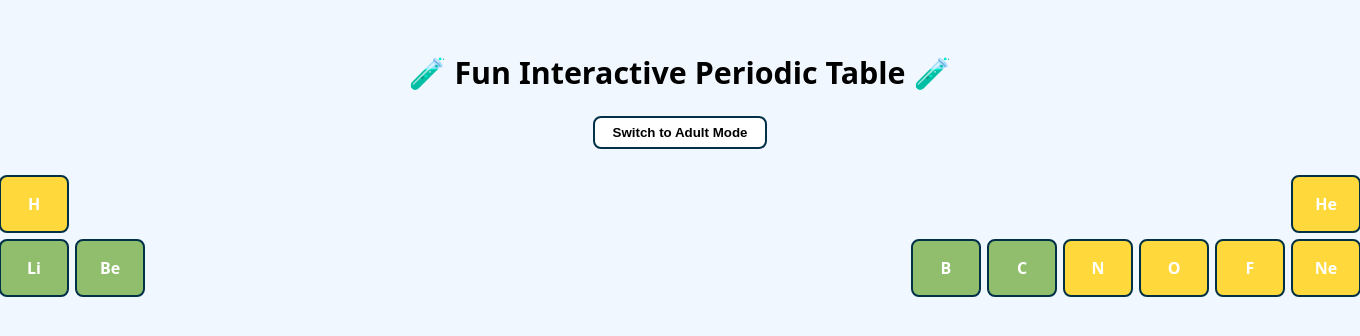
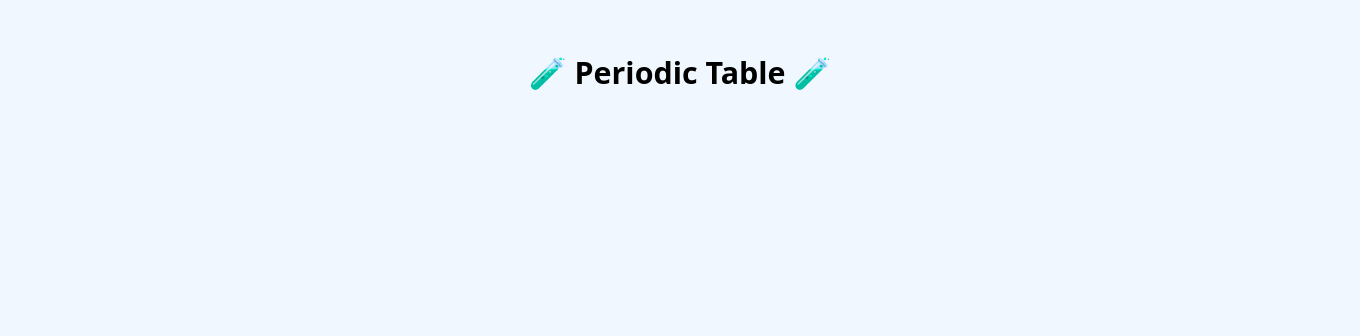
Before and after one commit to MEBANNED/fun-periodic-table, a Flask app: page / in a window 1360 px wide. Shown: the top 336 px of the page. Run offline with Flask 3, Linux system fonts and the light colour scheme.

Commit message:
Update index.html

```diff
--- a/templates/index.html
+++ b/templates/index.html
@@ -3,19 +3,16 @@
 <head>
   <meta charset="UTF-8" />
   <meta name="viewport" content="width=device-width, initial-scale=1.0" />
-  <title>Fun Interactive Periodic Table</title>
+  <title>🧪 Periodic Table 🧪</title>
 
-  <!-- Flask expands these to /static/... -->
+  <!-- Flask expands to /static/... -->
   <link rel="stylesheet" href="{{ url_for('static', filename='style.css') }}">
   <script defer src="{{ url_for('static', filename='script.js') }}"></script>
 </head>
 <body>
-  <h1>🧪 Fun Interactive Periodic Table 🧪</h1>
+  <h1>🧪 Periodic Table 🧪</h1>
 
-  <!-- global mode switch -->
-  <button id="toggle-mode">Switch to Adult Mode</button>
-
-  <!-- periodic-table grid (populated by script.js) -->
+  <!-- grid is injected by script.js -->
   <div id="periodic-table"></div>
 
   <!-- popup modal -->
@@ -23,14 +20,13 @@
     <div id="popup-content">
       <button id="close-popup">×</button>
 
-      <!-- Kid / Adult buttons inside popup -->
       <div class="mode-switch">
-        <button id="kidMode"  class="active">Kid Facts</button>
-        <button id="adultMode">Adult Data</button>
+        <button id="specsBtn" class="active">Atomic Specs</button>
+        <button id="refBtn">Quick Reference</button>
       </div>
 
       <h2 id="element-name">H</h2>
-      <p id="element-fact">Fun fact goes here…</p>
+      <p  id="element-fact">Fact goes here…</p>
     </div>
   </div>
 </body>
```
